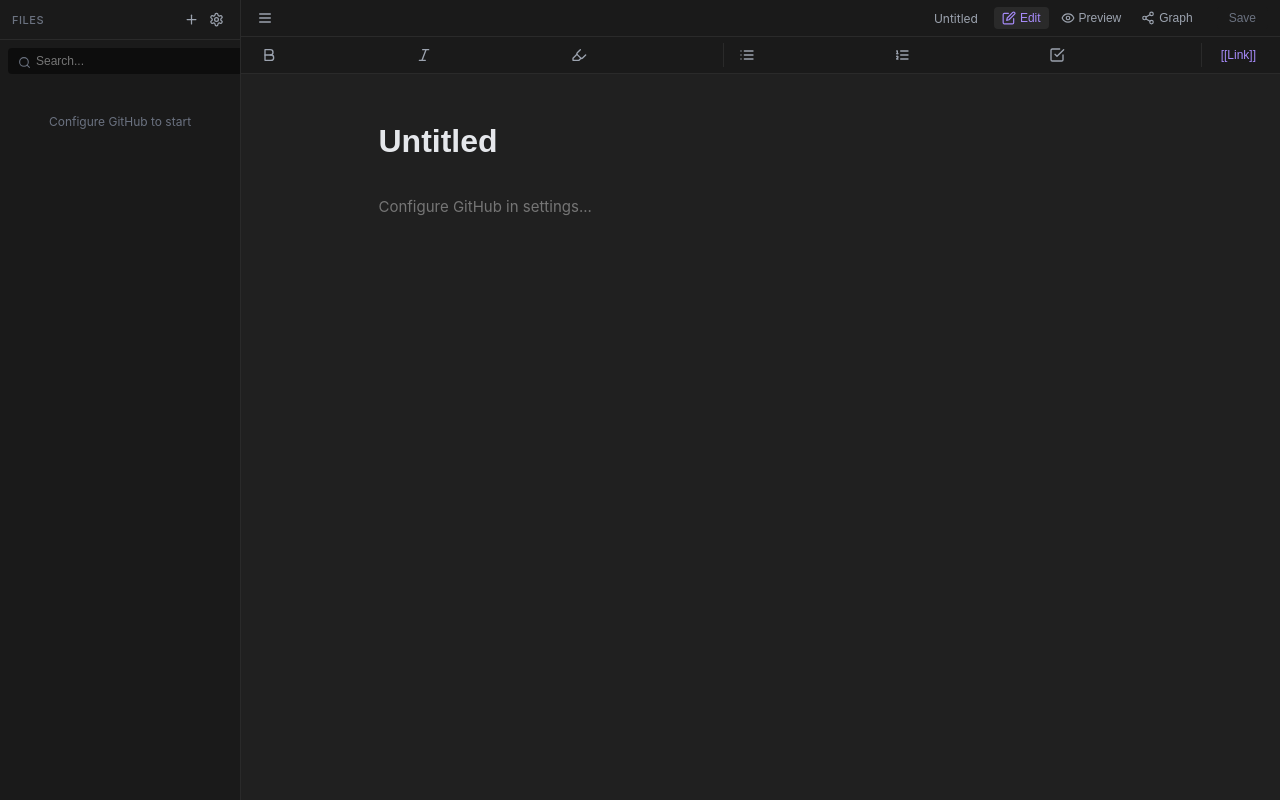
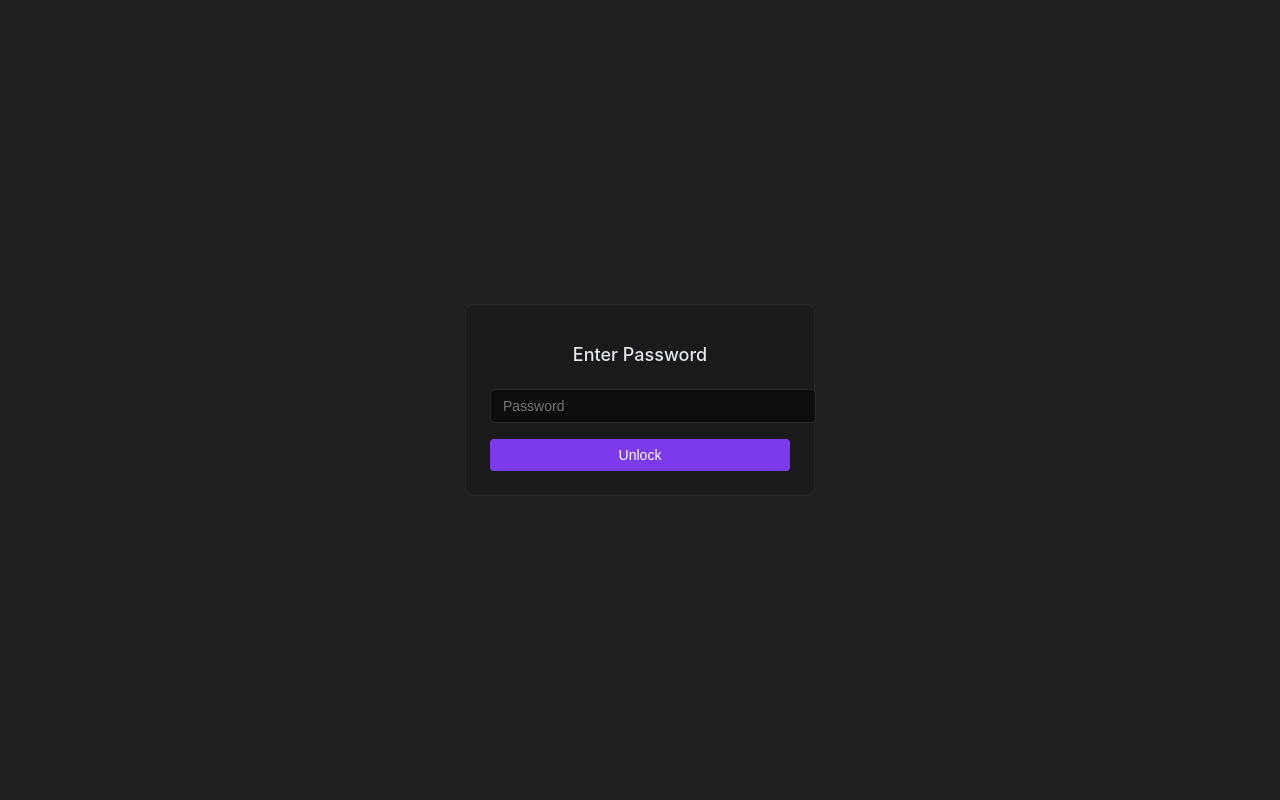
Before and after one commit to mrpixel3214/note_website, a React (Create React App) app: page / in a window 1280 px wide. Built offline with nearby package versions, Linux system fonts and the light colour scheme.

Commit message:
added passwordprotect
added a password protection

```diff
--- /dev/null
+++ b/src/PasswordProtect.js
@@ -0,0 +1,103 @@
+import React, { useState, useEffect } from 'react';
+import App from './App';
+
+const PASSWORD = 'notgonnagiveu?p';
+const EXPIRATION_DAYS = 30;
+
+const PasswordProtect = () => {
+  const [isAuthenticated, setIsAuthenticated] = useState(false);
+  const [password, setPassword] = useState('');
+  const [error, setError] = useState('');
+
+  useEffect(() => {
+    const storedAuth = localStorage.getItem('auth');
+    if (storedAuth) {
+      const { timestamp } = JSON.parse(storedAuth);
+      const now = new Date().getTime();
+      const thirtyDaysInMillis = EXPIRATION_DAYS * 24 * 60 * 60 * 1000;
+
+      if (now - timestamp < thirtyDaysInMillis) {
+        setIsAuthenticated(true);
+      } else {
+        localStorage.removeItem('auth');
+      }
+    }
+  }, []);
+
+  const handlePasswordSubmit = (e) => {
+    e.preventDefault();
+    if (password === PASSWORD) {
+      const authData = {
+        timestamp: new Date().getTime(),
+      };
+      localStorage.setItem('auth', JSON.stringify(authData));
+      setIsAuthenticated(true);
+      setError('');
+    } else {
+      setError('Incorrect password');
+    }
+    setPassword('');
+  };
+
+  if (isAuthenticated) {
+    return <App />;
+  }
+
+  return (
+    <div style={{
+      display: 'flex',
+      alignItems: 'center',
+      justifyContent: 'center',
+      height: '100vh',
+      background: '#202020',
+      color: '#d1d5db'
+    }}>
+      <div style={{
+        width: '300px',
+        padding: '24px',
+        background: '#1a1a1a',
+        borderRadius: '8px',
+        border: '1px solid #2a2a2a'
+      }}>
+        <h2 style={{ fontSize: '18px', fontWeight: '500', marginBottom: '24px', color: '#e5e7eb', textAlign: 'center' }}>Enter Password</h2>
+        <form onSubmit={handlePasswordSubmit}>
+          <input
+            type="password"
+            value={password}
+            onChange={(e) => setPassword(e.target.value)}
+            style={{
+              width: '100%',
+              background: '#0d0d0d',
+              border: '1px solid #2a2a2a',
+              borderRadius: '4px',
+              padding: '8px 12px',
+              fontSize: '14px',
+              color: '#d1d5db',
+              outline: 'none',
+              marginBottom: '16px'
+            }}
+            placeholder="Password"
+          />
+          <button
+            type="submit"
+            style={{
+              width: '100%',
+              background: '#7c3aed',
+              color: 'white',
+              padding: '8px',
+              borderRadius: '4px',
+              border: 'none',
+              fontSize: '14px',
+              cursor: 'pointer'
+            }}
+          >
+            Unlock
+          </button>
+          {error && <p style={{ color: '#f87171', fontSize: '12px', textAlign: 'center', marginTop: '16px' }}>{error}</p>}
+        </form>
+      </div>
+    </div>
+  );
+};
+
+export default PasswordProtect;
--- a/src/index.js
+++ b/src/index.js
@@ -1,7 +1,7 @@
 import { StrictMode } from "react";
 import { createRoot } from "react-dom/client";
 
-import App from "./App";
+import PasswordProtect from "./PasswordProtect";
 import "./styles.css";
 
 const rootElement = document.getElementById("root");
@@ -9,6 +9,6 @@ const root = createRoot(rootElement);
 
 root.render(
   <StrictMode>
-    <App />
+    <PasswordProtect />
   </StrictMode>
 );
```
